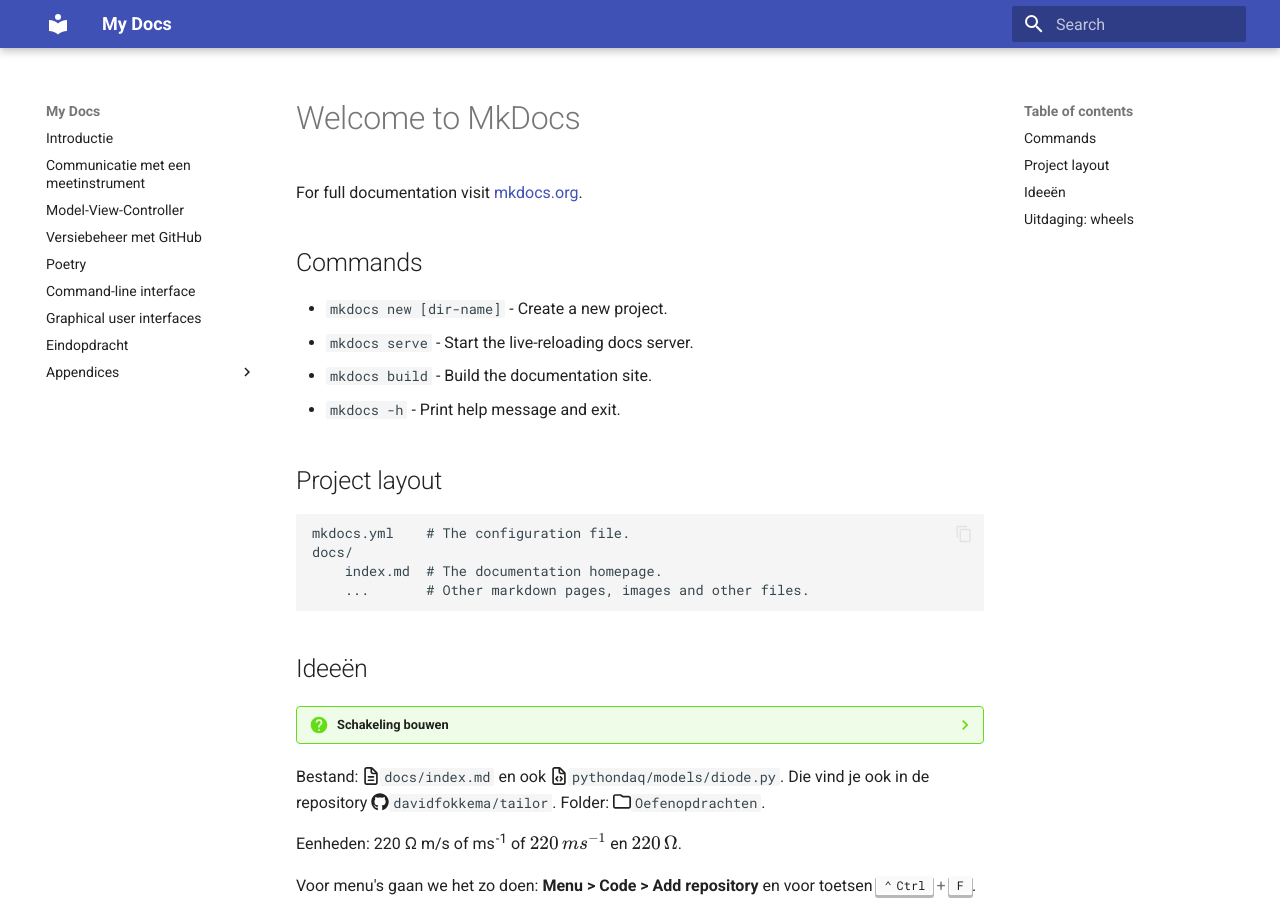
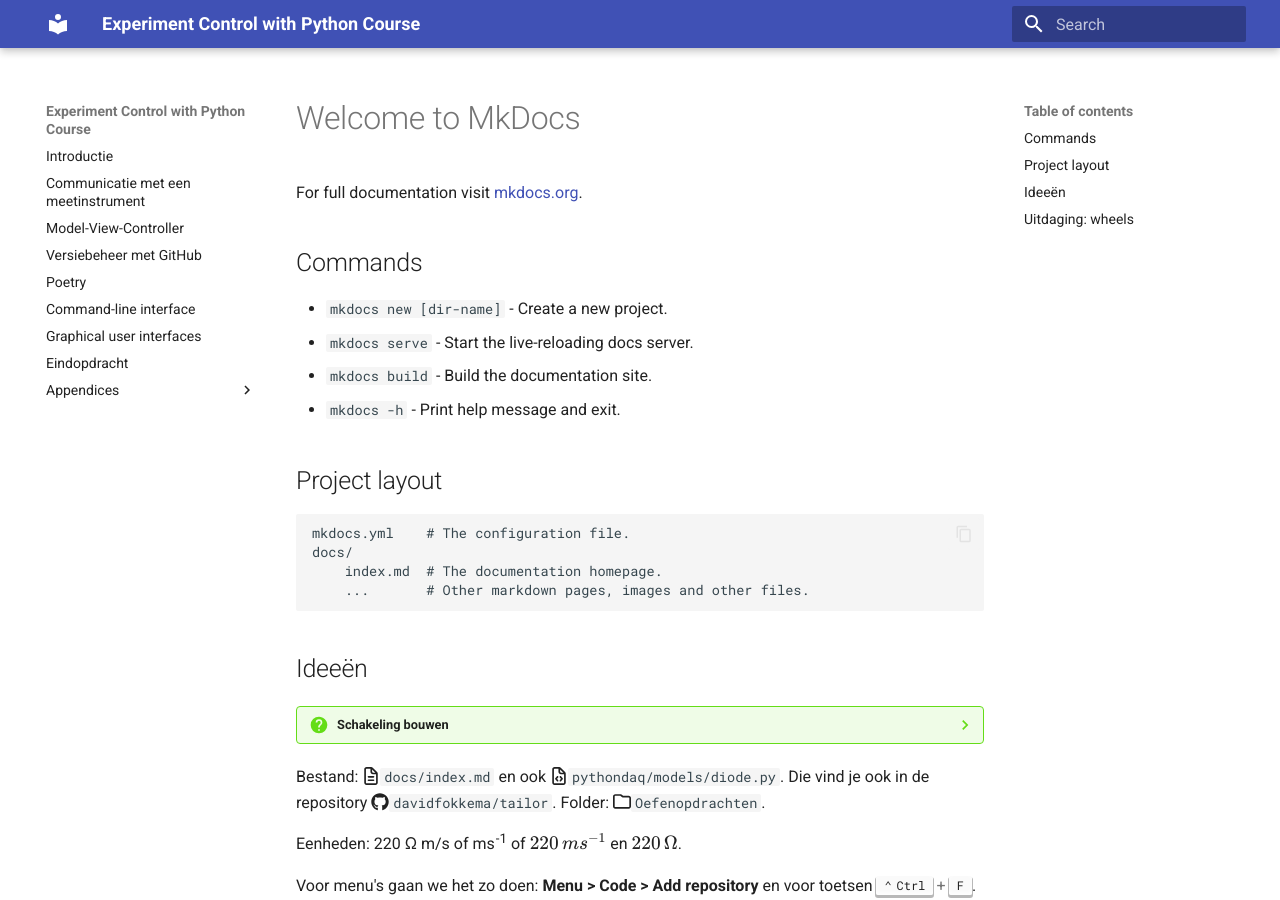
Before and after one commit to NatuurkundePracticumAmsterdam/ecpc, an MkDocs documentation site: the page built from docs/index.md, in a window 1280 px wide and 900 px high. Built offline with MkDocs 1.6.1 and Material for MkDocs 9.7.7, drawn with Linux system fonts in a browser that asks for light colours.

Commit message:
site name aangepast

```diff
--- a/mkdocs.yml
+++ b/mkdocs.yml
@@ -1,4 +1,4 @@
-site_name: My Docs
+site_name: Experiment Control with Python Course
 
 theme:
   name: material
```
